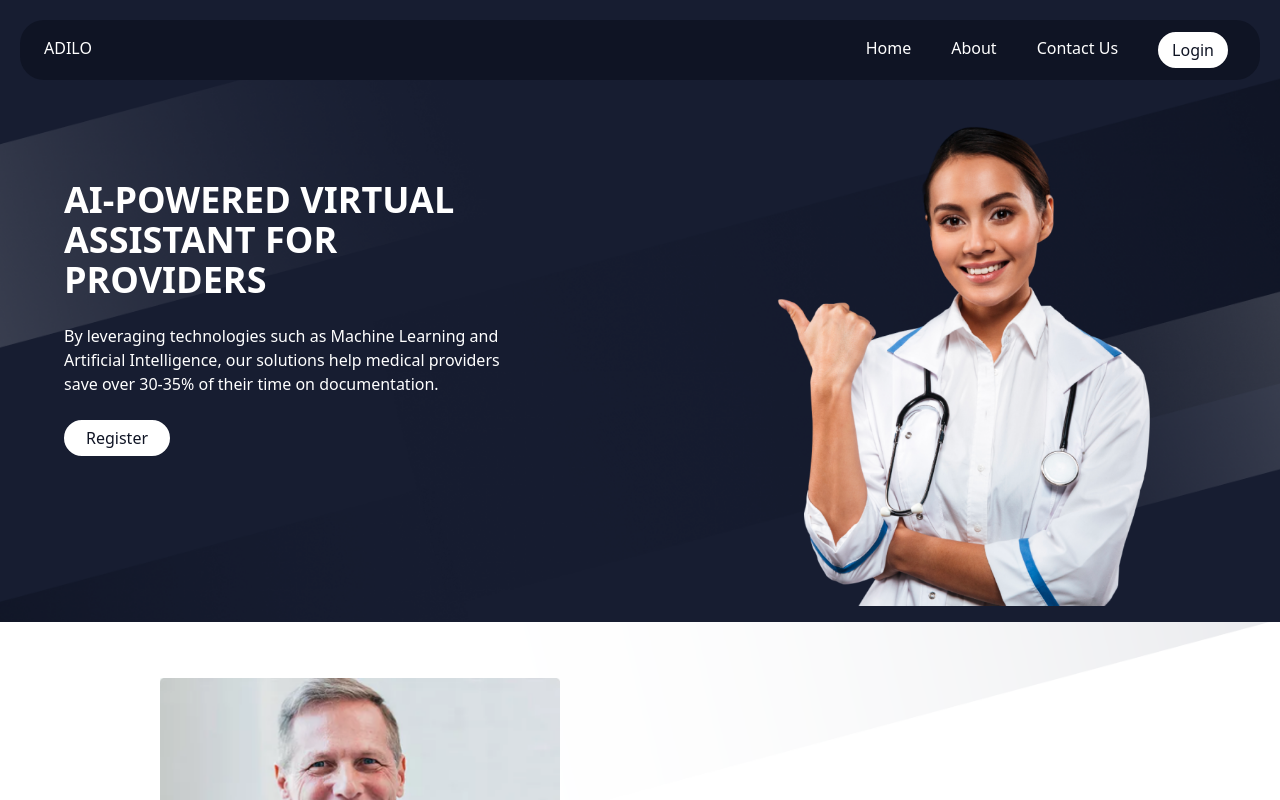
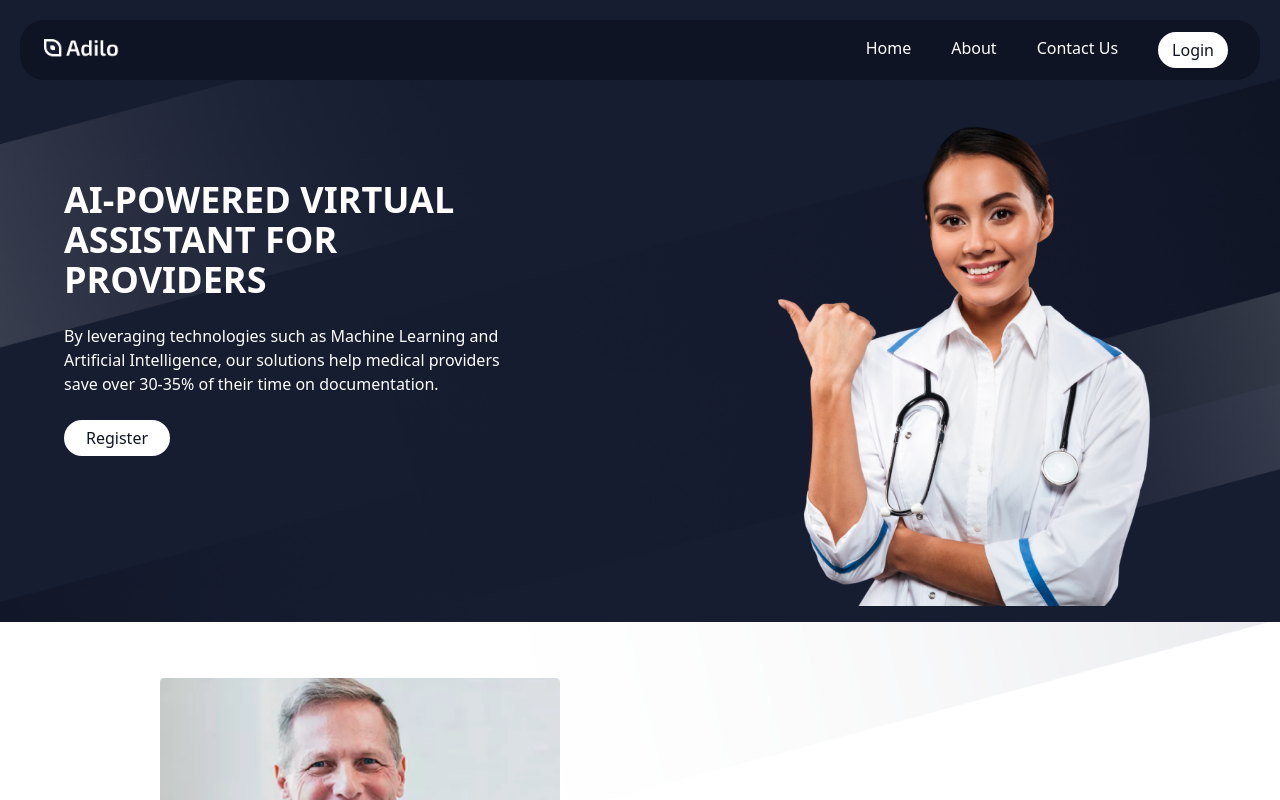
Before and after one commit to GM-11/dev-assignment, a Next.js app: page / in a window 1280 px wide. Shown: the top 800 px of the page. Built offline with nearby package versions, Linux system fonts and the light colour scheme.

Commit message:
added image

```diff
--- a/components/header.js
+++ b/components/header.js
@@ -1,10 +1,13 @@
 import React from "react";
 import Link from "next/link";
 import { Link as ScrollLink } from "react-scroll";
+import Image from "next/image";
 function Header() {
   return (
     <div className="bg-background text-white hidden rounded-3xl m-5 md:flex md:flex-row md:justify-between">
-      <div className="px-6 py-4">ADILO</div>
+      <div className="px-6 py-4">
+        <Image src="/adilo.png" height={75} width={75} alt=""/>
+      </div>
       <ul className="flex  m-3  flex-row">
         <ScrollLink
           activeClass="active"
```
Also changed, not shown: public/adilo.png (added).
